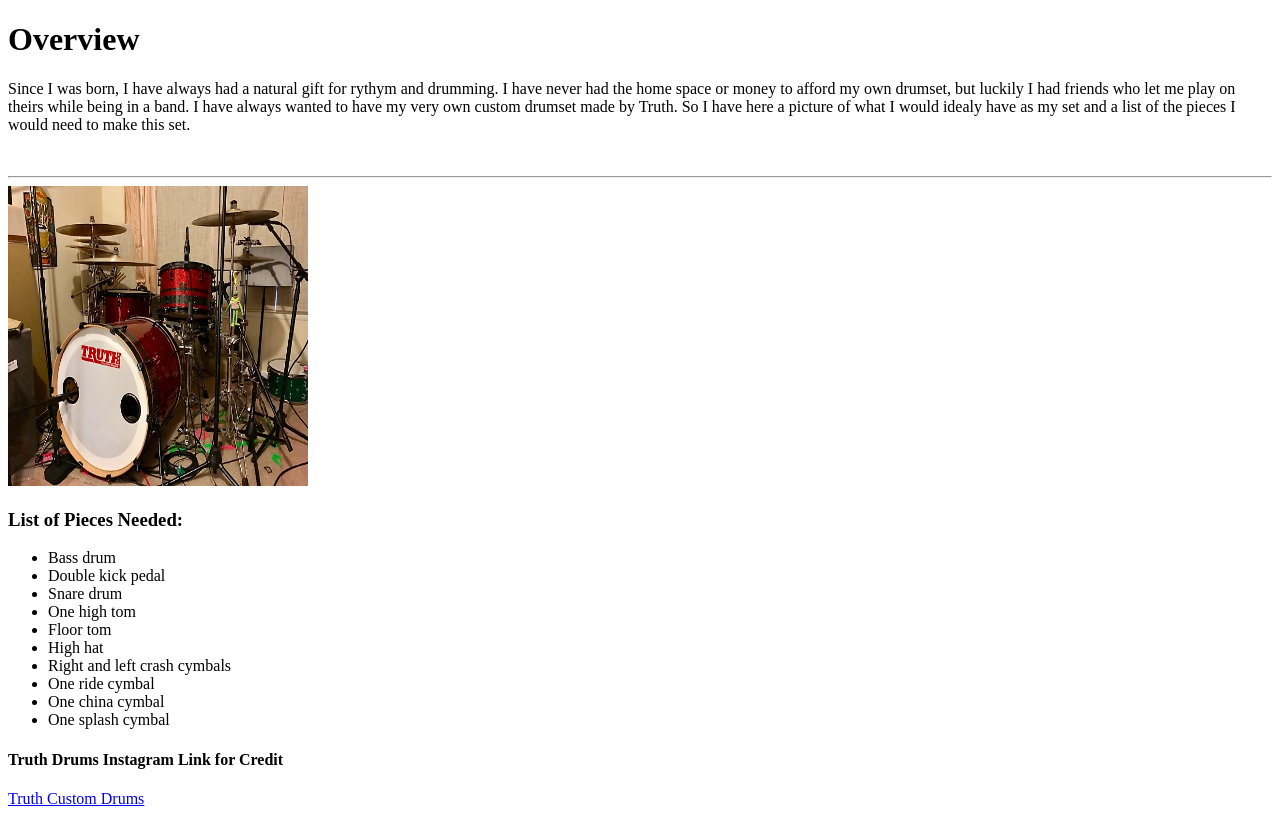
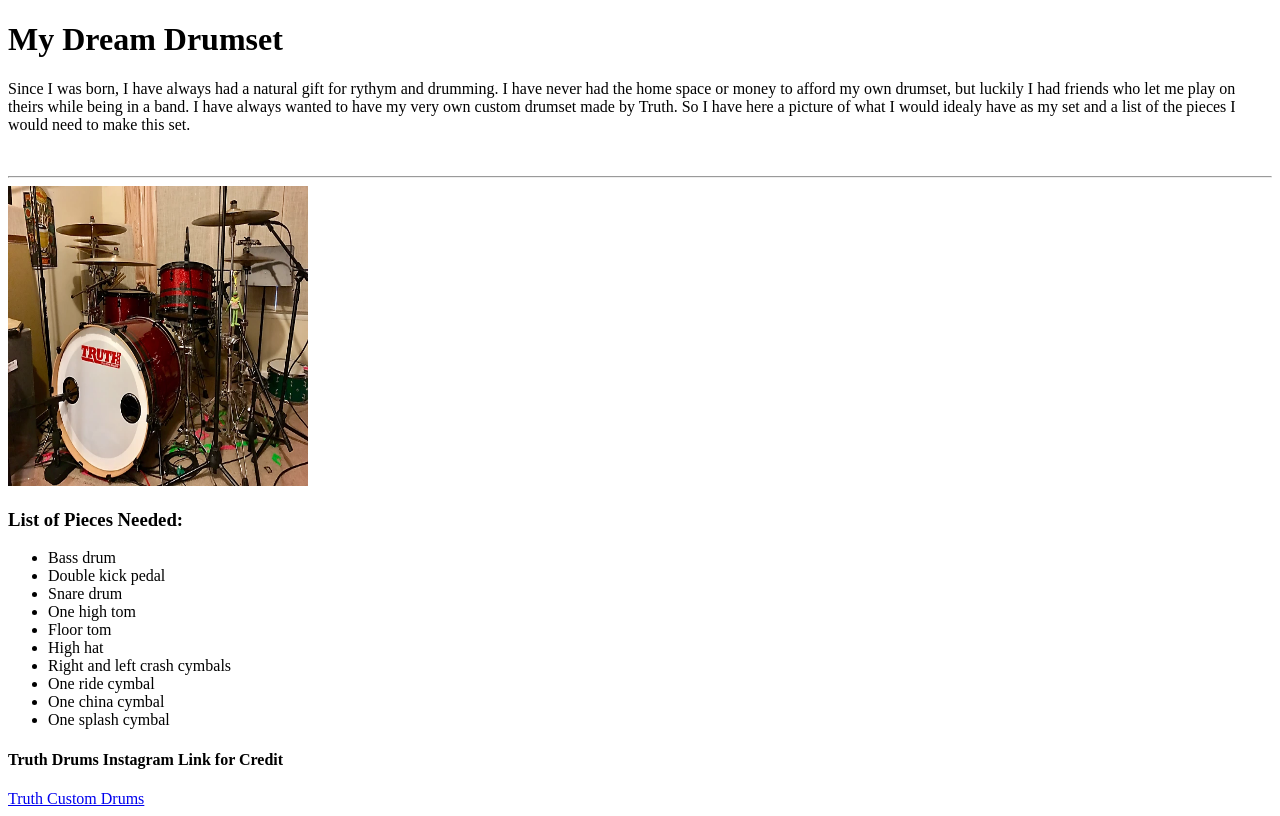
Before and after one commit to Dervin7/My-Dream-Dumset, a plain HTML site: page index.html in a window 1280 px wide. Drawn offline with Linux system fonts and the light colour scheme; files whose address does not match are found by name.

Commit message:
Index modified

```diff
--- a/index.html
+++ b/index.html
@@ -7,7 +7,7 @@
     <title>My Dream Drumset</title>
 </head>
 <body>
-    <h1>Overview</h1>
+    <h1>My Dream Drumset</h1>
     <p>Since I was born, I have always had a natural gift for rythym and drumming. I have never had the home space or money to afford my own drumset, but luckily I had friends who let me play on theirs while being in a band.
         I have always wanted to have my very own custom drumset made by Truth. So I have here a picture of what I would idealy have as my set and a list of the pieces I would need to make this set.
     </p>
```
